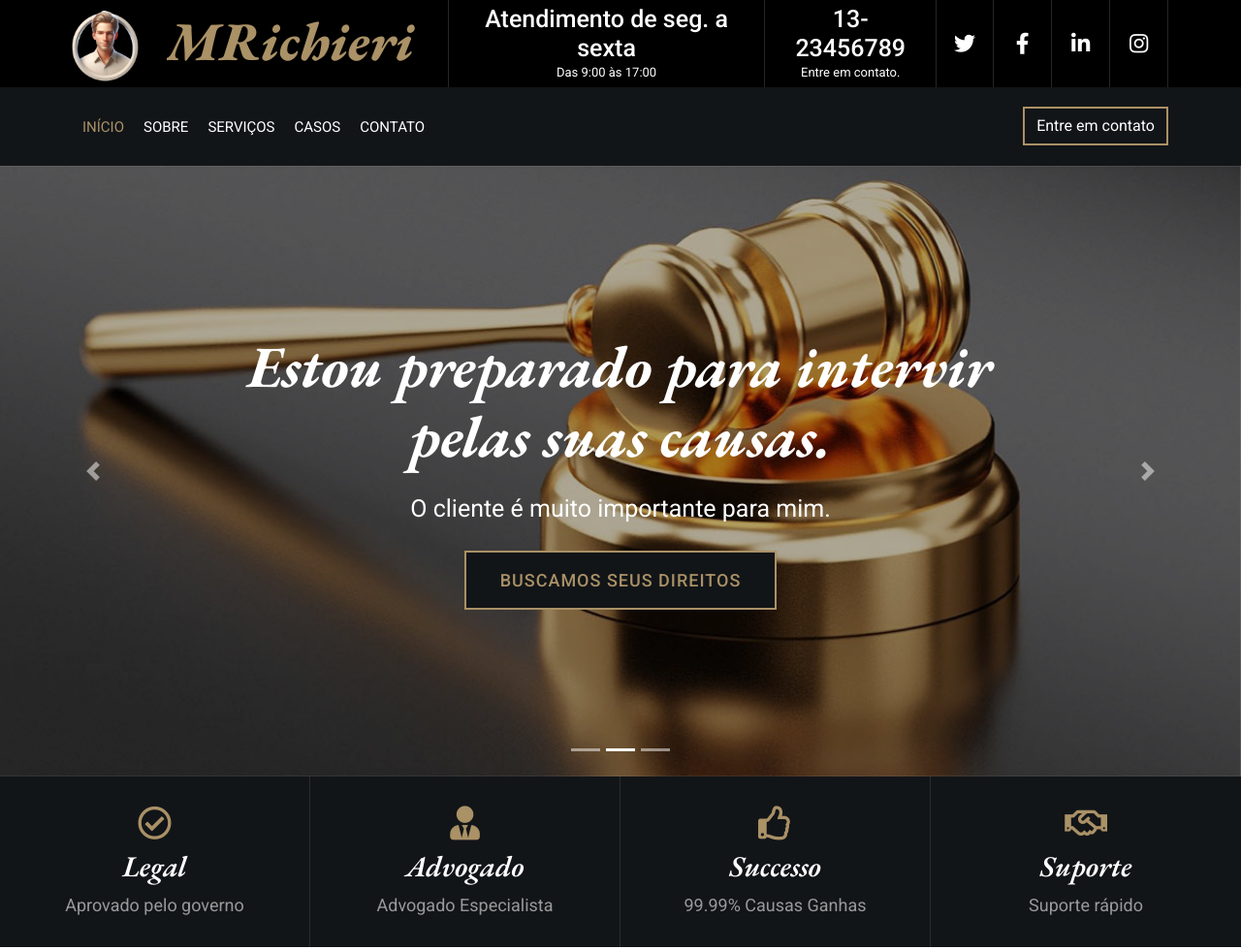
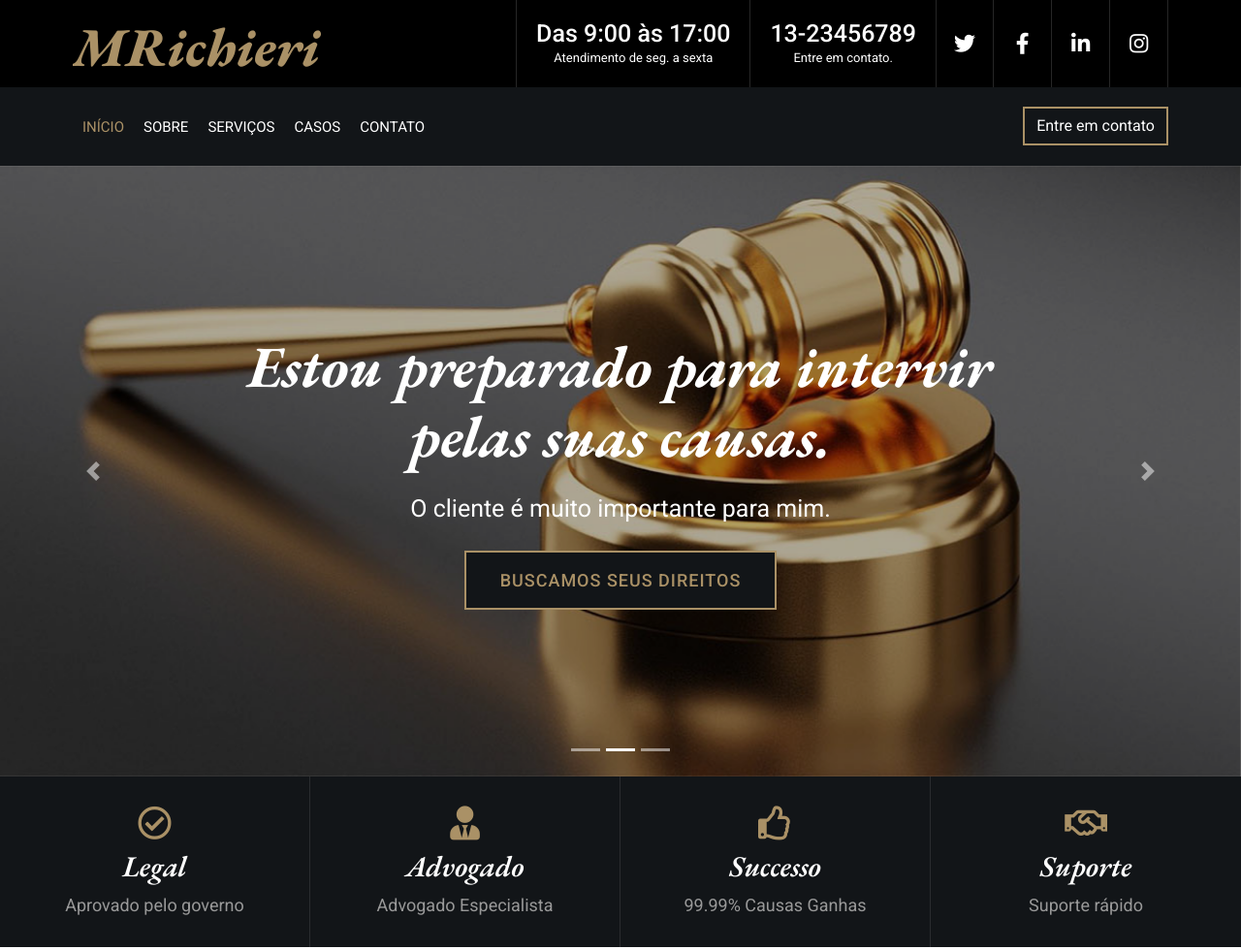
Before and after one commit to Cecato-BMar/MRichieri, a plain HTML site: page index.html in a window 1280 px wide. Shown: the top 980 px of the page at 97% size. Drawn offline with nearby package versions, Linux system fonts and the light colour scheme.

Commit message:
Dia 15ABR24 12:30
Corrigidos alguns bugs

```diff
--- a/css/style.css
+++ b/css/style.css
@@ -89,14 +89,15 @@ a:focus {
 .top-bar .logo h1 {
     margin: 0;
     color: #aa9166;
-    font-size: 75px;
-    line-height: 55px;
+    font-size: 4em;
+
     font-weight: 800;
 }
 
 .top-bar .logo img {
     max-width: 100%;
-    max-height: 60px;
+    margin-bottom: 5px;
+    padding-bottom: 10px;
 }
 
 .top-bar .top-bar-right {
@@ -162,6 +163,12 @@ a:focus {
     .top-bar {
         padding: 0 60px;
     }
+    .top-bar .logo h1 {
+        margin: 0;
+        color: #aa9166;
+        font-size: 3.5em;
+        font-weight: 800;
+    }
 }
 
 @media (max-width: 991.98px) {
@@ -272,6 +279,7 @@ a:focus {
     .nav-bar .btn {
         display: none;
     }
+
 }
 
 
@@ -387,6 +395,7 @@ a:focus {
         font-weight: 400;
         letter-spacing: 0;
     }
+
 }
 
 .carousel .animated {
--- a/index.html
+++ b/index.html
@@ -25,25 +25,23 @@
 
     <body>
         <div class="wrapper">
-            <!-- Top Bar Start -->
+
             <div class="top-bar">
                 <div class="container-fluid">
-                    <div class="row ">
-                        <div class="col-1 p-1">
-                            <img src="img/avatar2.png" alt="Logo" class="img-fluid  max-width-100 d-block">
-                        </div>
-                        <div class="col-lg">
+                    <div class="row">
+                        <div class="col-lg-3">
                             <div class="logo">
                                 <a href="index.html">
-                                    <h1 style="font-size: 3.5em;">MRichieri</h1>
+                                    <h1>MRichieri</h1>
+
                                 </a>
                             </div>
                         </div>
-                        <div class="col-lg-8">
+                        <div class="col-lg-9">
                             <div class="top-bar-right">
                                 <div class="text">
-                                    <h2>Atendimento de seg. a sexta</h2>
-                                    <p>Das 9:00 às 17:00</p>
+                                    <h2>Das 9:00 às 17:00</h2>
+                                    <p>Atendimento de seg. a sexta</p>
                                 </div>
                                 <div class="text">
                                     <h2>13-23456789</h2>
@@ -60,11 +58,9 @@
                     </div>
                 </div>
             </div>
-            <!-- Top Bar End -->
-
             <!-- Nav Bar Start -->
             <div class="nav-bar">
-                <div class="container-fluid">
+                <div class="container-fluid ">
                     <nav class="navbar navbar-expand-lg bg-dark navbar-dark">
                         <a href="#" class="navbar-brand">MENU</a>
                         <button type="button" class="navbar-toggler" data-toggle="collapse" data-target="#navbarCollapse">
@@ -84,10 +80,11 @@
                             <div class="ml-auto">
                                 <a class="btn" href="https://htmlcodex.com/law-firm-website-template">Entre em contato</a>
                             </div>
-                        </div>
+
                     </nav>
                 </div>
             </div>
+
             <!-- Nav Bar End -->
 
 
@@ -136,6 +133,7 @@
                     <span class="sr-only">Próxima</span>
                 </a>
             </div>
+
             <!-- Carousel End -->
 
 
```
